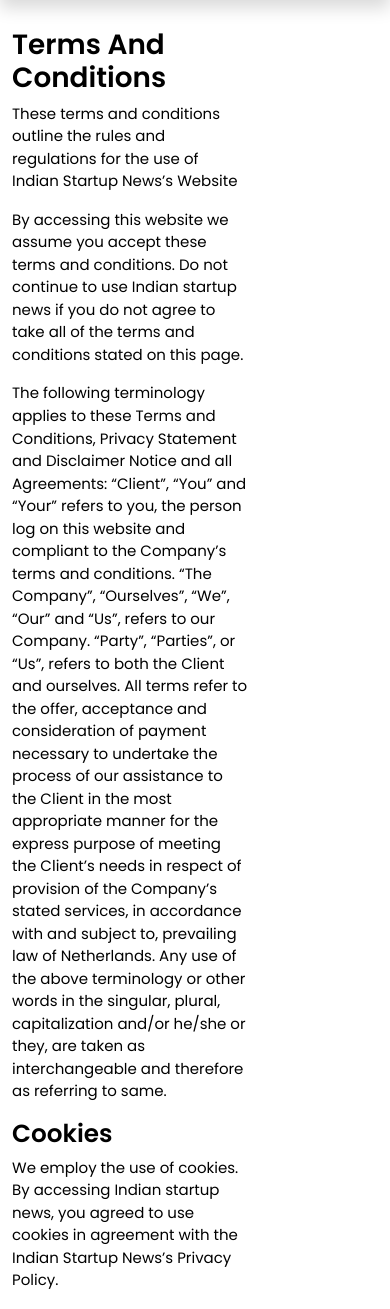
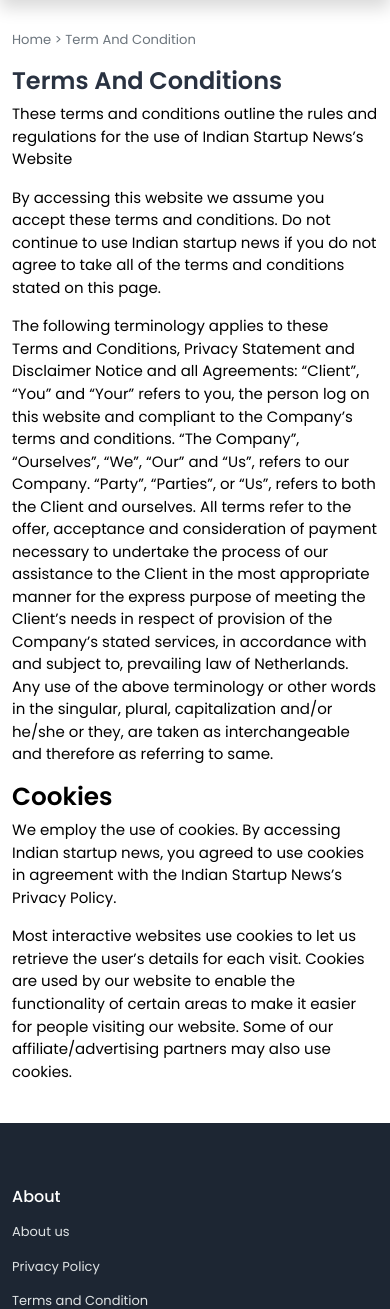
Before and after one commit to sunilyadav-web/TheStartupGazette, a Django app: page /term-and-condition/ in a window 390 px wide. Shown: the part 68-1377 px from the top of the page. Run offline with Django 4.2, Linux system fonts and the light colour scheme; data comes from the database, SQL or seed files in the repository; some libraries are stand-ins or nearby versions.

Commit message:
updated all for mobile and displaying navigation

```diff
--- a/home/templates/home/base.html
+++ b/home/templates/home/base.html
@@ -76,7 +76,7 @@
 
 
           {% for message in messages %}
-          <div class="alert alert-{{message.tags}} alert-dismissible fade show mt-3" role="alert">
+          <div class="alert alert-{{message.tags}} alert-dismissible fade show mt-5" role="alert">
             <strong>Message: </strong> {{message}}
             <button type="button" class="btn-close" data-bs-dismiss="alert" aria-label="Close"></button>
           </div>
--- a/home/templates/home/term_condition.html
+++ b/home/templates/home/term_condition.html
@@ -8,8 +8,11 @@
 <section id="term-condition" class="py-5 mb-3">
     <div class="container">
         <div class="row">
-            <div class="col-8">
-                <h1>Terms And Conditions</h1>
+            <div class="col-md-8 m-auto">
+                    <p class="text-muted"><small>Home > Term And Condition</small></p>
+            </div>
+            <div class="col-md-8 m-auto">
+                <h1 class="title">Terms And Conditions</h1>
                 <p>These terms and conditions outline the rules and regulations for the use of Indian Startup News’s Website</p>
                 <p>By accessing this website we assume you accept these terms and conditions. Do not continue to use Indian startup news if you do not agree to take all of the terms and conditions stated on this page.</p>
                 <p>The following terminology applies to these Terms and Conditions, Privacy Statement and Disclaimer Notice and all Agreements: “Client”, “You” and “Your” refers to you, the person log on this website and compliant to the Company’s terms and conditions. “The Company”, “Ourselves”, “We”, “Our” and “Us”, refers to our Company. “Party”, “Parties”, or “Us”, refers to both the Client and ourselves. All terms refer to the offer, acceptance and consideration of payment necessary to undertake the process of our assistance to the Client in the most appropriate manner for the express purpose of meeting the Client’s needs in respect of provision of the Company’s stated services, in accordance with and subject to, prevailing law of Netherlands. Any use of the above terminology or other words in the singular, plural, capitalization and/or he/she or they, are taken as interchangeable and therefore as referring to same.
--- a/static/css/style.css
+++ b/static/css/style.css
@@ -339,7 +339,10 @@
 .smaller-text{
     font-size: var(--smaller-font-size) !important;
 }
-
+.title{
+    font-size: var(--h1-font-size) !important;
+    color: var(--light-dark-color);
+}
 
 /* =========Mobile Style========= */
 @media only screen and (max-width: 576px) {
```
Also changed, not shown: home/templates/home/about_us.html (+5 -2 lines), home/templates/home/contact.html (+7 -3 lines), home/templates/home/post.html (+5 -2 lines), home/templates/home/privacy_policy.html (+5 -2 lines), home/templates/home/search.html (+13 -6 lines).
